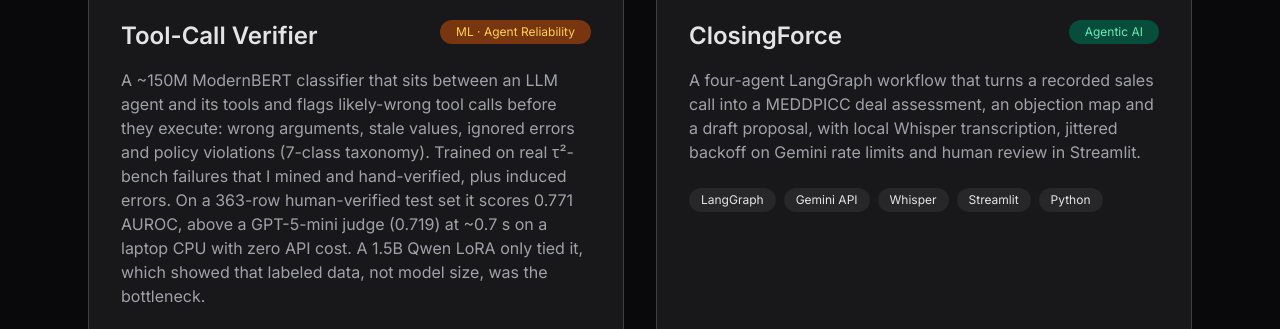
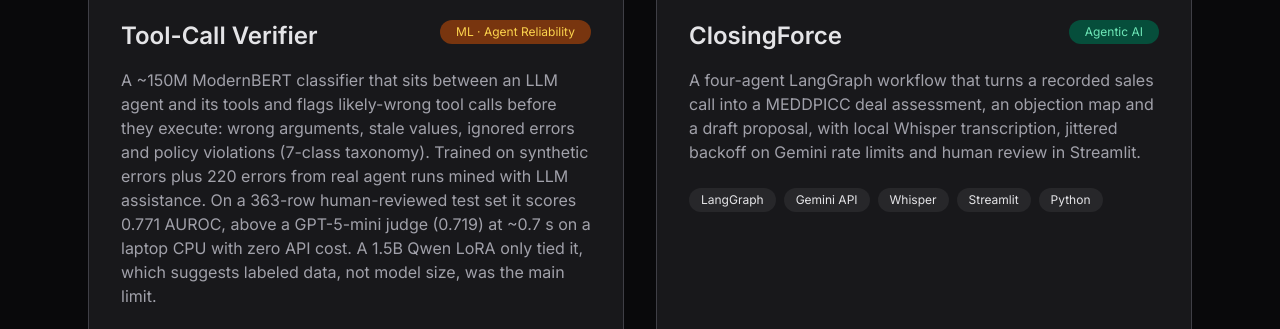
Before and after one commit to Shalini-Srivastavaaa/Shalini-Srivastavaaa.github.io, a plain HTML site: page index.html in a window 1280 px wide. Shown: the part 3117-3446 px from the top of the page. Drawn offline with Linux system fonts and the light colour scheme.

Commit message:
Tool-Call Verifier card: accurate wording on training data and the Qwen result
Co-Authored-By: Claude Sonnet 5.5 <noreply@anthropic.com>

```diff
--- a/index.html
+++ b/index.html
@@ -240,7 +240,7 @@
             <span class="px-4 py-1 bg-amber-900 text-amber-300 text-xs rounded-full whitespace-nowrap">ML · Agent Reliability</span>
           </div>
 
-          <p class="text-zinc-400 mb-6">A ~150M ModernBERT classifier that sits between an LLM agent and its tools and flags likely-wrong tool calls before they execute: wrong arguments, stale values, ignored errors and policy violations (7-class taxonomy). Trained on real τ²-bench failures that I mined and hand-verified, plus induced errors. On a 363-row human-verified test set it scores 0.771 AUROC, above a GPT-5-mini judge (0.719) at ~0.7 s on a laptop CPU with zero API cost. A 1.5B Qwen LoRA only tied it, which showed that labeled data, not model size, was the bottleneck.</p>
+          <p class="text-zinc-400 mb-6">A ~150M ModernBERT classifier that sits between an LLM agent and its tools and flags likely-wrong tool calls before they execute: wrong arguments, stale values, ignored errors and policy violations (7-class taxonomy). Trained on synthetic errors plus 220 errors from real agent runs mined with LLM assistance. On a 363-row human-reviewed test set it scores 0.771 AUROC, above a GPT-5-mini judge (0.719) at ~0.7 s on a laptop CPU with zero API cost. A 1.5B Qwen LoRA only tied it, which suggests labeled data, not model size, was the main limit.</p>
 
           <div class="flex flex-wrap gap-2 mb-6">
             <span class="text-xs px-3 py-1 bg-zinc-800 rounded-full">PyTorch</span>
```
